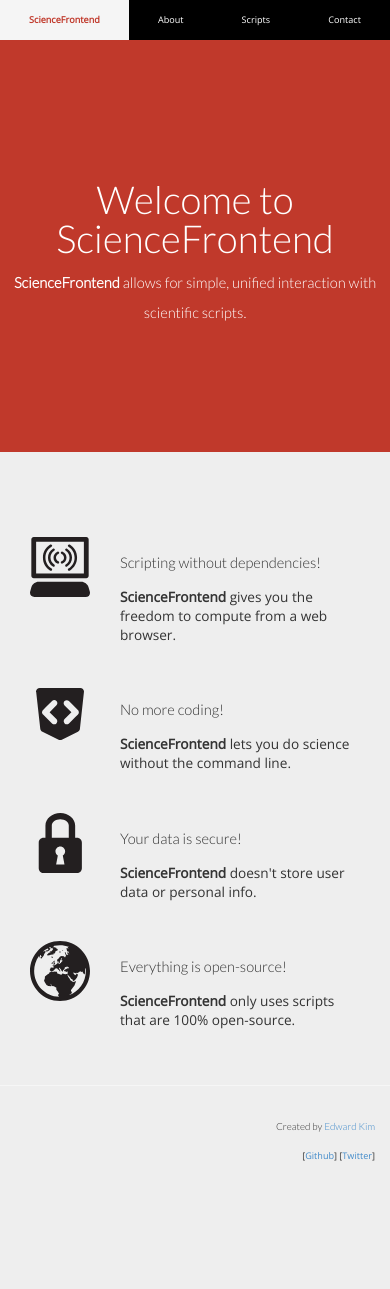
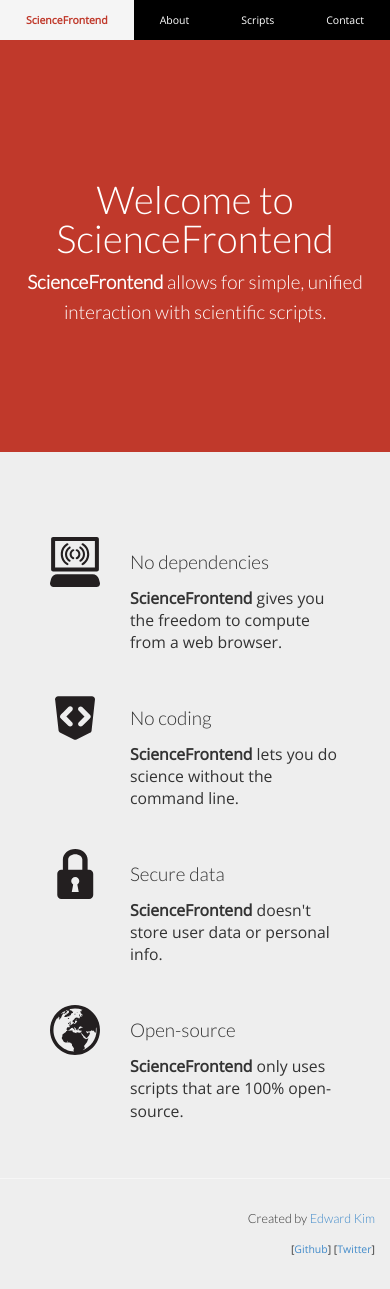
Before and after one commit to eddotman/science-frontend, a Django app: page / in a window 390 px wide. Before the commit the page ends 1161 px from the top, so only its background shows below. Run offline with Django 3.2, Linux system fonts and the light colour scheme; some libraries are stand-ins or nearby versions.

Commit message:
more UX updates

```diff
--- a/sciencefrontend/static/css/styles.css
+++ b/sciencefrontend/static/css/styles.css
@@ -6,27 +6,27 @@ html, body, p {font-family:"Open Sans", "arial"; font-weight:300;}
 h1, h2, h3 {font-family: "Lato"; font-weight:300;}
 
 @media (min-width: 1px) and (max-width: 320px) {
-	p, li, input {font-size:50%;}
-	h2, h3 {font-size: 60%; margin: 2px 0;}
+	p, li, input[type="text"] {font-size:65%;}
+	h2, h3 {font-size: 80%; margin: 2px 0;}
 
-	.hugepad {padding: 80px 0;}
-	.medpad {padding: 30px 0;}
+	.hugepad {padding: 80px 20px;}
+	.medpad {padding: 30px 20px;}
 }
 
 @media (min-width: 321px) and (max-width: 600px) {
-	p, li, input {font-size:65%;}
-	h2, h3 {font-size: 70%;margin: 5px 0;}
+	p, li,  input[type="text"] {font-size:75%;}
+	h2, h3 {font-size: 90%;margin: 5px 0;}
 
-	.hugepad {padding: 120px 0;}
-	.medpad {padding: 50px 0;}
+	.hugepad {padding: 120px 20px;}
+	.medpad {padding: 50px 20px;}
 }
 
 @media (min-width: 601px) {
-	p, li, input {font-size:100%;}
+	p, li,  input[type="text"] {font-size:100%;}
 	h2, h3, {font-size:120%;}
 
-	.hugepad {padding: 220px 0;}
-	.medpad {padding: 120px 0;}
+	.hugepad {padding: 220px 20px;}
+	.medpad {padding: 120px 20px;}
 }
 
 .submit-btn {margin: 15px auto; padding:20px; width:100%; text-align:center;}
@@ -47,7 +47,7 @@ button {margin:15px;}
 
 #result {width: 60%; margin: 0 auto;}
 
-.gui {min-height:300px; padding:25px 0; margin: 0;}
+.gui {min-height:300px; padding:25px 20px;}
 
 .nav li a {color:#ffffff;}
 .navcontainer {margin-bottom:40px;}
--- a/sciencefrontend/templates/home_content.html
+++ b/sciencefrontend/templates/home_content.html
@@ -15,7 +15,7 @@
 			<img class="pull-right" src="/static/img/internet.svg">
 		</div>
 		<div class="col-small-span-9 pull-left">
-			<h2>Scripting without dependencies!</h2>
+			<h2>No dependencies</h2>
 			<p><strong>ScienceFrontend</strong> gives you the freedom to compute from a web browser.</p>
 		</div>
 	</div>
@@ -27,7 +27,7 @@
 			<img class="pull-right" src="/static/img/code.svg">
 		</div>
 		<div class="col-small-span-9 pull-left">
-			<h2>No more coding!</h2>
+			<h2>No coding</h2>
 			<p><strong>ScienceFrontend</strong> lets you do science without the command line.</p>
 		</div>
 	</div>
@@ -39,7 +39,7 @@
 			<img class="pull-right" src="/static/img/lock.svg">
 		</div>
 		<div class="col-small-span-9 pull-left">
-			<h2>Your data is secure!</h2>
+			<h2>Secure data</h2>
 			<p><strong>ScienceFrontend</strong> doesn't store user data or personal info.</p>
 		</div>
 	</div>
@@ -51,7 +51,7 @@
 			<img class="pull-right" src="/static/img/earth.svg">
 		</div>
 		<div class="col-small-span-9 pull-left">
-			<h2>Everything is open-source!</h2>
+			<h2>Open-source</h2>
 			<p><strong>ScienceFrontend</strong> only uses scripts that are 100% open-source.</p>
 		</div>
 	</div>
```
